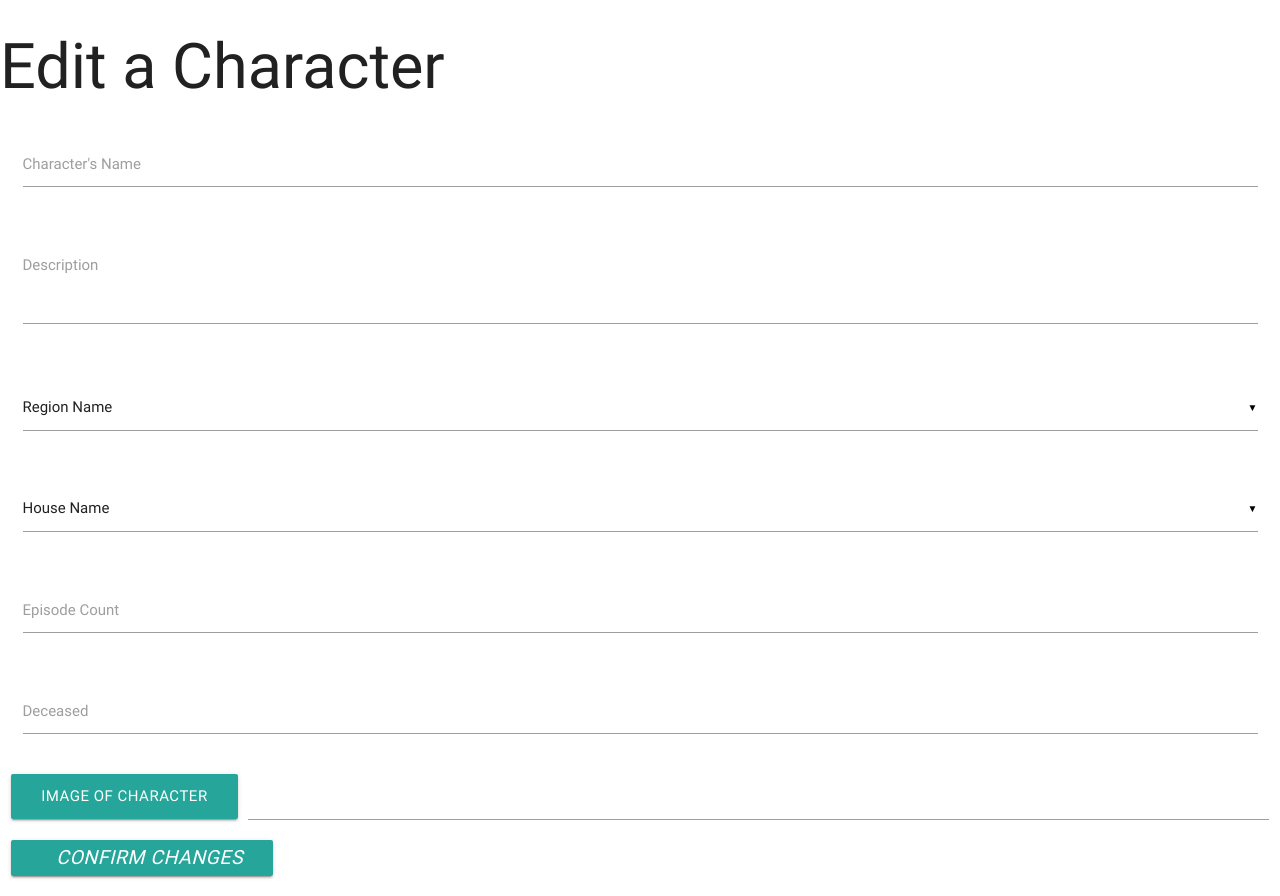
After one commit to Code-Institute-Submissions/data-centric-milestone-project, a Flask app: template templates/edit_character.html in a window 1280 px wide. The commit adds this page. Run offline with Flask 2, Linux system fonts and the light colour scheme; the template is opened without the code that fills it, so the values that code supplies are empty; some libraries are stand-ins or nearby versions.

Commit message:
added function and .html page for editing characters

```diff
--- a/app.py
+++ b/app.py
@@ -38,7 +38,7 @@ mongo = PyMongo(app)
 
 
 """
-Returns all characters to Flask app
+Returns all characters to Flask app/Displays all of the characters in the DB
 """
 
 @app.route('/')
@@ -48,7 +48,7 @@ def get_all_characters():
 
 
 """
-Function for adding a character to the database, returns user to get_all_characters function page
+Function for adding a character to the database, then returns user to get_all_characters function page
 """
 @app.route('/add_character')
 def add_character():
@@ -64,8 +64,30 @@ def insert_character():
     return redirect(url_for('get_all_characters'))
 
 
+"""
+Edits character info, then returns user to get_all_characters function page
+"""
 
+@app.route('/edit_character/<character_id>')
+def edit_character(character_id):
+    character = mongo.db.character.find_one({"_id": ObjectId(character_id)})
+    return render_template('edit_character.html', character=character,
+                            house_name=mongo.db.house.find(),
+                            region_name=mongo.db.region.find())
 
+@app.route('/update_character/<character_id>', methods=["POST"])
+def update_character(character_id):
+    character = mongo.db.character
+    character.update({'_id': ObjectId(character_id)},
+    {
+        'name':request.form.get('name'),
+        'description':request.form.get('description'),
+        'region_name':request.form.get('region_name'),
+        'house_name':request.form.get('house_name'),
+        'episodes':request.form.get('episodes'),
+        'deceased':request.form.get('deceased')
+    })
+    return redirect(url_for('get_all_characters'))
 
 
 
--- a/templates/base.html
+++ b/templates/base.html
@@ -6,6 +6,7 @@
     <meta name="viewport" content="width=device-width, initial-scale=1.0">
     <meta http-equiv="X-UA-Compatible" content="ie=edge">
     <link rel="stylesheet" href="https://cdnjs.cloudflare.com/ajax/libs/materialize/0.100.2/css/materialize.min.css">
+    <link rel="stylesheet" href="{{url_for('static', filename='css/main.css')}}" type="text/css" />
     <title></title>
 </head>
 
--- /dev/null
+++ b/templates/edit_character.html
@@ -0,0 +1,73 @@
+{% extends 'base.html' %} {% block content %}
+<h1>Edit a Character</h1>
+
+<div class="row">
+    <form action="{{ url_for('update_character', character_id=character._id) }}" method='POST' class="col s12">
+        <div class="row">
+            <div class="input-field col s12">
+                <input id="name" name="name" type="text" class="validate" value="{{character.name}}">
+                <label for="icon_prefix">Character's Name</label>
+            </div>
+        </div>
+        <div class="row">
+            <div class="input-field col s12">
+                <textarea id="description" name="description" class="materialize-textarea">{{character.description}}</textarea>
+                <label for="icon_telephone">Description</label>
+            </div>
+        </div>
+        <div class="row">
+            <div class="input-field col s12">
+                <select id="region_name" name="region_name" class="icons">
+                  <option value="" disabled selected>Region Name</option>
+                  {% for region in region_name %}
+                      {% if region.region_name == character.region_name %}
+                          <option value="{{region.region_name}}" selected >{{region.region_name}}</option>
+                      {% else %}
+                          <option value="{{region.region_name}}" >{{region.region_name}}</option>
+                      {% endif %}
+                  {% endfor %}
+                </select>
+            </div>
+        </div>
+        <div class="row">
+            <div class="input-field col s12">
+                <select id="house_name" name="house_name" class="icons">
+                  <option value="" disabled selected>House Name</option>
+                    {% for house in house_name %}
+                        {% if house.house_name == character.house_name %}
+                            <option value="{{house.house_name}}" selected >{{house.house_name}}</option>
+                        {% else %}
+                            <option value="{{house.house_name}}" >{{house.house_name}}</option>
+                        {% endif %}
+                    {% endfor %}
+                </select>
+            </div>
+        </div>
+        <div class="row">
+            <div class="input-field col s12">
+                <input id="episodes" name="episodes" type="text" class="validate" value="{{character.episodes}}">
+                <label for="icon_telephone">Episode Count</label>
+            </div>
+        </div>
+        <div class="row">
+            <div class="input-field col s12">
+                <input id="deceased" name="deceased" type="text" class="validate" value="{{character.deceased}}">
+                <label for="icon_telephone">Deceased</label>
+            </div>
+        </div>
+        <div class="file-field input-field">
+            <div class="btn">
+                <span>Image of Character</span>
+                <input type="file">
+            </div>
+            <div class="file-path-wrapper">
+                <input class="file-path validate" type="text">
+            </div>
+        </div>
+        <button class="btn waves-effect waves-light" type="submit" name="action">
+            <i class="material-icons right">Confirm Changes</i>
+          </button>
+    </form>
+</div>
+
+{% endblock %}
```
Also changed, not shown: templates/all_characters.html (+7 -6 lines), static/css/main.css (added).
